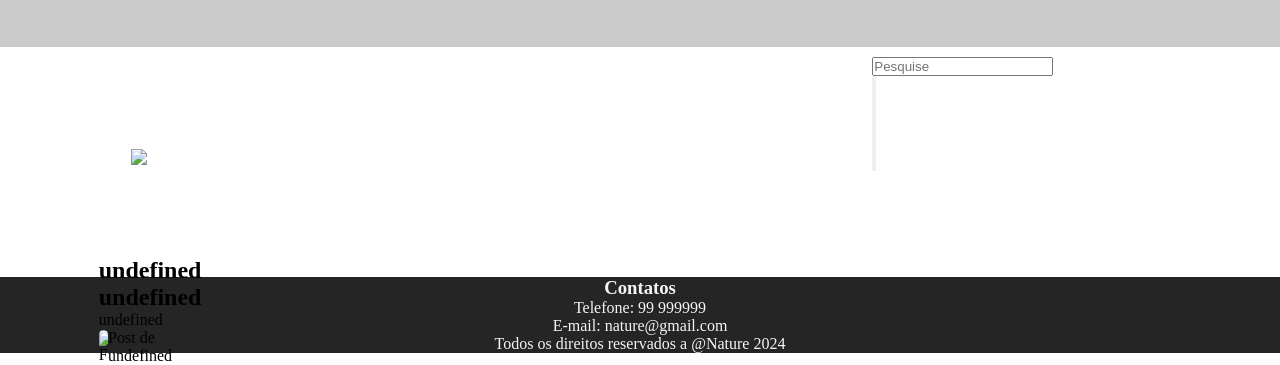
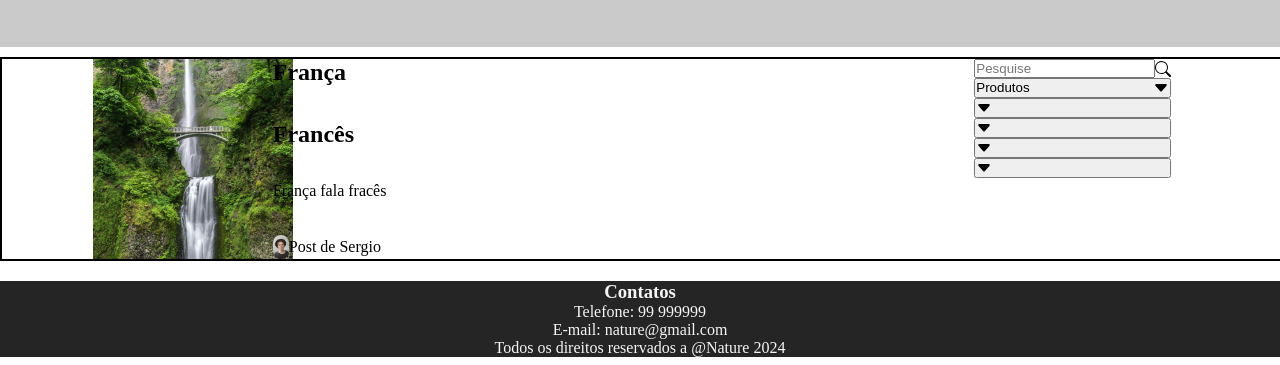
Before and after one commit to PedroGabrielsds/Prova-BootStrap, a plain HTML site: page Prova - BootStrap/index.html in a window 1280 px wide. Shown: the part 584-949 px from the top of the page. Drawn offline with Linux system fonts and the light colour scheme.

Commit message:
Prova - BootStrap

```diff
--- a/Prova - BootStrap/Scripts/Script.js
+++ b/Prova - BootStrap/Scripts/Script.js
@@ -11,21 +11,22 @@ class Publicacoes{
 }
 
 var TodasPublis = []
-TodasPublis.push(new Publicacoes("../images/cortado/natureza1.png", "Titulo", "Subtitulo", "Descriçao", "Post de Sergio"))
+TodasPublis.push(new Publicacoes("/Prova - BootStrap/images/cortado/natureza1.png", "França", "Francês", "França fala fracês", "Sergio", "/Prova - BootStrap/images/original/time/sergio.jpg"))
 
-TodasPublis.forEach (CadaPubli => {
+
+TodasPublis.forEach(CadaPubli => {
     document.querySelector("#Publis").innerHTML += `
-        <div class="Postagens">
+        <div id="Posts">
             <div id="Imagen">
-                <img src="${this.Img}">
+                <img src="${CadaPubli.Img}" alt="Blabla">
             </div>
-            <div id="Dono" class="Elements">
-                <h1>${this.Titulo}</h1>
-                <h2>${this.Subtitulo}</h2>
-                <p>${this.Descricao}</p>
+            <div id="Dono">
+                <h1>${CadaPubli.Titulo}</h1>
+                <h2>${CadaPubli.Subtitulo}</h2>
+                <p>${CadaPubli.Descricao}</p>
                 <div id="Autor">
-                    <img src="${this.ImgDono}" alt="Foto">
-                    <p>Post de ${this.Dono}</p>
+                    <img src="${CadaPubli.ImgDono}" alt="Foto">
+                    <p>Post de ${CadaPubli.Dono}</p>
                 </div>
             </div>
         </div>
--- a/Prova - BootStrap/Styles/index.css
+++ b/Prova - BootStrap/Styles/index.css
@@ -96,11 +96,12 @@ main{
 /* Inicio Opçoes */
 
 #Opçoes{
-    width: 90%;
+    width: 100%;
     margin: 10px 0px;
     height: auto;
     display: flex;
     justify-content: space-around;
+    border: 2px solid black;
 
 }
 
@@ -115,6 +116,7 @@ main{
     width: 100%;
     height: 200px;
     display: flex;
+    flex-direction: column;
 
 
 }
@@ -148,6 +150,27 @@ main{
     width: 10%;
     border-radius: 200px;
 }
+
+#Search{
+    width: 100%;
+    display: flex;
+    flex-direction: row;
+    justify-content: center;
+    align-items: center;
+
+}
+
+.Filtros button{
+    width: 100%;
+    display: flex;
+    flex-direction: row;
+    justify-content: space-between;
+}
+
+
+/* Fim Opçoes */
+
+
 
 
 
--- a/Prova - BootStrap/index.html
+++ b/Prova - BootStrap/index.html
@@ -52,26 +52,27 @@
                 <div id="Pesquisa">
                     <div id="Search">
                         <input placeholder="Pesquise" type="text">
+                        <img src="/Prova - BootStrap/images/icons/search.svg" alt="IconSearch">
                     </div>
                     <div class="Filtros">
                         <p></p>
-                        <button type="button"><img src="#" alt=""></button>
+                        <button type="button">Produtos<img src="/Prova - BootStrap/images/icons/caret-down-fill.svg" alt=""></button>
                     </div>
                     <div class="Filtros">
                         <p></p>
-                        <button type="button"><img src="#" alt=""></button>
+                        <button type="button"><img src="/Prova - BootStrap/images/icons/caret-down-fill.svg" alt=""></button>
                     </div>
                     <div class="Filtros">
                         <p></p>
-                        <button type="button"><img src="#" alt=""></button>
+                        <button type="button"><img src="/Prova - BootStrap/images/icons/caret-down-fill.svg" alt=""></button>
                     </div>
                     <div class="Filtros">
                         <p></p>
-                        <button type="button"><img src="#" alt=""></button>
+                        <button type="button"><img src="/Prova - BootStrap/images/icons/caret-down-fill.svg" alt=""></button>
                     </div>
                     <div class="Filtros">
                         <p></p>
-                        <button type="button"><img src="#" alt=""></button>
+                        <button type="button"><img src="/Prova - BootStrap/images/icons/caret-down-fill.svg" alt=""></button>
                     </div>
                 </div>
 
```
